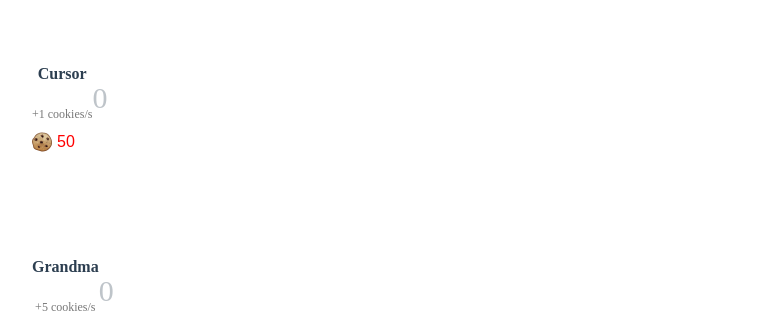
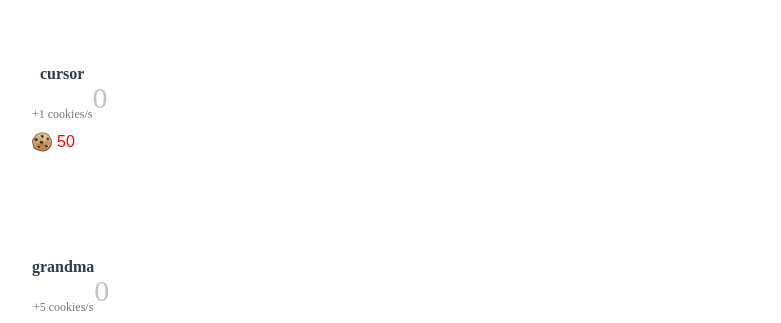
Before and after one commit to NicoFillard/cookieClicker, a Vue app: page / in a window 1280 px wide. Shown: the part 343-666 px from the top of the page, without its empty margins (16-797 px from the left). Built offline with nearby package versions, Linux system fonts and the light colour scheme.

Commit message:
auton increment with cursor or grandma

```diff
--- a/src/assets/objects/products.js
+++ b/src/assets/objects/products.js
@@ -4,14 +4,14 @@ export default {
    products: [
       {
           id: uuid(),
-          name: 'Cursor',
+          name: 'cursor',
           price: 50,
           cookiePerSeconds: 1,
           purchased: 0
       },
       {
           id: uuid(),
-          name: 'Grandma',
+          name: 'grandma',
           price: 100,
           cookiePerSeconds: 5,
           purchased: 0
--- a/src/components/Counter.vue
+++ b/src/components/Counter.vue
@@ -16,13 +16,20 @@ import { mapActions, mapGetters } from "vuex";
 export default {
   name: 'counter',
   data () {
-    return {}
+    return {
+
+    }
   },
   computed: {
-    // state from the store
+    // count from the store
     ...mapGetters({
       count: 'count'
-    })
+    }),
+    // products from the store
+    products: function () {
+        return this.$store ? this.$store.state.products.products : null
+    },
+
   },
   methods: {
     // action from the store
--- a/src/components/Product.vue
+++ b/src/components/Product.vue
@@ -17,7 +17,6 @@
 </template>
 
 <script>
-import { mapGetters } from "vuex";
 
 export default {
   name: 'product',
@@ -30,6 +29,12 @@ export default {
     canBuy: function () {
       return this.$store.state.countTotal >= this.product.price
     }
+  },
+  mounted () {
+    this.$store.dispatch("farmProducts", (this.product.name));
+    // if (this.$store.state.cursor >= 1 || this.$store.state.grandma >= 1) {
+    //   this.$store.dispatch("farmProducts", (this.product.id));
+    // }
   },
   methods: {
     buy () {
--- a/src/components/Shop.vue
+++ b/src/components/Shop.vue
@@ -17,12 +17,10 @@ export default {
     Product
   },
   computed: {
+    //products from the store - if there is products
     products: function () {
         return this.$store ? this.$store.state.products.products : null
     }
-  },
-  methods: {
-
   }
 }
 
@@ -36,5 +34,5 @@ export default {
   background: #222;
   color: white;
   width: 300px;
-  }
+}
 </style>
--- a/src/store.js
+++ b/src/store.js
@@ -7,9 +7,12 @@ Vue.use(Vuex);
 export default new Vuex.Store({
   state: {
     countTotal: 0,
-    products: products
+    products: products,
+    cursor: 0,
+    grandma: 0
   },
   mutations: {
+    //Renvoie le résultat du countTotal après calcul
     "SET_COUNT": (state, newTotal) => {
       state.countTotal = newTotal;
     },
@@ -21,15 +24,37 @@ export default new Vuex.Store({
                 product.purchased = product.purchased + 1
                 state.countTotal -= product.price
                 product.price = 1.22 * product.price
+                if (product.name === "Cursor") {
+                  state.cursor = state.cursor + 1
+                } else {
+                  state.grandma = state.grandma + 1
+                }
             }
 
             return product;
         })
       },
+      //Incrémente un nombre de cookie au countTotal
+      "ADD_COOKIES": (state, { cookies }) => {
+        state.countTotal = state.countTotal + cookies
+    }
   },
   actions: {
     incrementCount({ commit }, total) {
       commit("SET_COUNT", total);
+    },
+    farmProducts ({ commit, state }, productId) {
+      const self = this;
+      this.intervalid1 = setInterval(function() {
+
+          var cookieCount = 0
+          for (let product of state.products.products) {
+            if (product.name === productId) {
+              cookieCount = product.cookiePerSeconds * product.purchased
+            }
+          }
+          commit("ADD_COOKIES", { cookies: cookieCount })
+      }, 10000);
     }
   },
   getters: {
```
